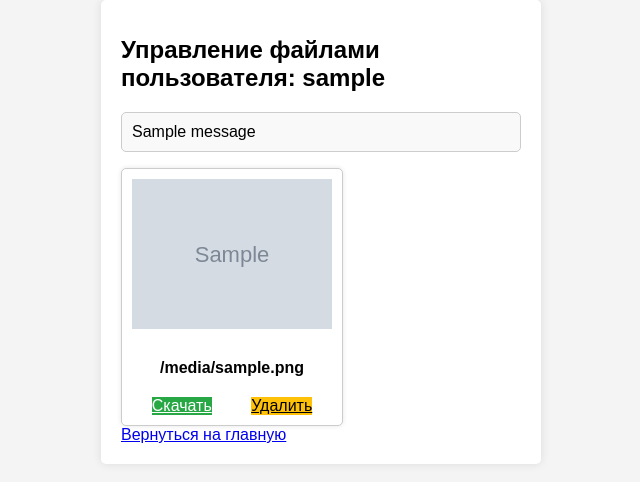
After one commit to GoldenEagle74/lessons, a Flask app: template Flask/templates/user_files.html in a window 1280 px wide. The commit adds this page. Shown: the top 482 px of the page, without its empty margins (319-959 px from the left). Run offline with Flask 3, Linux system fonts and the light colour scheme; tables that the repository leaves empty hold one stand-in row (values such as "Sample post"); the template is opened without the code that fills it: values that come from a table or form of the project are taken from there, most other values are stand-ins (such as "Sample title", 1, 10 or a date in 2020); grey boxes marked "Sample" are stand-in pictures; one stand-in notice (Sample message) is shown.

Commit message:
added uploading and view files

```diff
--- a/Flask/app.py
+++ b/Flask/app.py
@@ -1,10 +1,14 @@
-from flask import Flask, render_template, request, redirect, url_for, flash, session
+from flask import Flask, render_template, request, redirect, url_for, flash, session, send_from_directory
 from flask_sqlalchemy import SQLAlchemy
 from werkzeug.security import generate_password_hash, check_password_hash
+import os
+
 
 app = Flask(__name__)
 app.config['SQLALCHEMY_DATABASE_URI'] = 'sqlite:///db.sqlite'
 app.config['SECRET_KEY'] = 'your-secret-key'  # Замените на ваш собственный секретный ключ
+app.config['UPLOAD_FOLDER'] = 'uploads'  # Папка для загрузки файлов
+app.config['MAX_CONTENT_LENGTH'] = 16 * 1024 * 1024  # Максимальный размер загружаемого файла (16 МБ)
 
 db = SQLAlchemy(app)
 
@@ -21,6 +25,40 @@ def index():
         if user:
             username = user.username
     return render_template('index.html', username=username)
+
+# Добавлен маршрут для страницы управления файлами
+@app.route('/user/files')
+def user_files():
+    if 'user_id' not in session:
+        flash('Вы должны войти в систему, чтобы управлять файлами', 'danger')
+        return redirect(url_for('login'))
+
+    user = User.query.get(session['user_id'])
+    user_files = os.listdir(app.config['UPLOAD_FOLDER'])
+
+    return render_template('user_files.html', user=user, user_files=user_files)
+
+# Маршрут для скачивания файла
+@app.route('/download/<filename>')
+def download_file(filename):
+    return send_from_directory(app.config['UPLOAD_FOLDER'], filename, as_attachment=True)
+
+# Маршрут для удаления файла
+@app.route('/delete/<filename>')
+def delete_file(filename):
+    if 'user_id' not in session:
+        flash('Вы должны войти в систему, чтобы управлять файлами', 'danger')
+        return redirect(url_for('login'))
+
+    # Проверка наличия файла и прав пользователя на удаление
+    file_path = os.path.join(app.config['UPLOAD_FOLDER'], filename)
+    if os.path.exists(file_path):
+        os.remove(file_path)
+        flash(f'Файл {filename} успешно удален', 'success')
+    else:
+        flash(f'Файл {filename} не существует', 'danger')
+
+    return redirect(url_for('user_files'))
 
 @app.route('/login', methods=['GET', 'POST'])
 def login():
@@ -55,6 +93,26 @@ def logout():
     flash('Вы успешно вышли из системы!', 'success')
     return redirect(url_for('index'))
 
+@app.route('/upload', methods=['GET', 'POST'])
+def upload():
+    if 'user_id' not in session:
+        flash('Вы должны войти в систему, чтобы загружать файлы', 'danger')
+        return redirect(url_for('login'))
+
+    if request.method == 'POST':
+        uploaded_file = request.files['file']
+        if uploaded_file.filename != '':
+            # Сохраняем файл в папке UPLOAD_FOLDER
+            filename = os.path.join(app.config['UPLOAD_FOLDER'], uploaded_file.filename)
+            uploaded_file.save(filename)
+            flash('Файл успешно загружен!', 'success')
+
+    return render_template('upload.html')
+
+@app.route('/uploads/<filename>')
+def upload_file(filename):
+    return send_from_directory(app.config['UPLOAD_FOLDER'], filename)
+
 if __name__ == '__main__':
     with app.app_context():
         db.create_all()
--- a/Flask/static/styles.css
+++ b/Flask/static/styles.css
@@ -166,4 +166,64 @@ button[type="submit"]:hover {
     margin-bottom: 20px;
 }
 
-/* Дополнительные стили могут быть добавлены по мере необходимости */
+/* Стили для кнопок */
+.btn {
+    margin-top: 10px;
+}
+
+/* Дополнительные стили для кнопок */
+.btn-success {
+    background-color: #28a745;
+    color: #fff;
+}
+
+.btn-success:hover {
+    background-color: #218838;
+}
+
+.btn-warning {
+    background-color: #ffc107;
+    color: #000;
+}
+
+.btn-warning:hover {
+    background-color: #e0a800;
+}
+
+/* Стили для списка файлов */
+.file-list {
+    display: flex;
+    flex-wrap: wrap;
+    gap: 20px;
+    justify-content: flex-start;
+}
+
+/* Стили для элемента файла */
+.file-item {
+    border: 1px solid #ccc;
+    padding: 10px;
+    border-radius: 5px;
+    background-color: #fff;
+    box-shadow: 0 0 5px rgba(0, 0, 0, 0.1);
+    text-align: center;
+    max-width: 200px;
+}
+
+/* Стили для изображения файла */
+.file-image {
+    max-width: 100%;
+    max-height: 150px;
+    margin-bottom: 10px;
+}
+
+/* Стили для имени файла */
+.file-name {
+    font-weight: bold;
+    margin-bottom: 10px;
+}
+
+/* Стили для кнопок действий с файлом */
+.file-actions {
+    display: flex;
+    justify-content: space-around;
+}
--- a/Flask/templates/index.html
+++ b/Flask/templates/index.html
@@ -41,14 +41,20 @@
             {% if username %}
             <h1 class="display-4" style="font-size: 32px;">Добро пожаловать, {{ username }}!</h1>
             <p class="lead">Добро пожаловать на наш сайт. Здесь вы можете узнать много интересного!</p>
+            <a class="btn btn-primary" href="{{ url_for('upload') }}" role="button">Загрузить файл</a>
+            <a class="btn btn-success" href="{{ url_for('user_files') }}" role="button">Мои файлы</a>
             {% else %}
             <h1 class="display-4" style="font-size: 32px;">Добро пожаловать на главную страницу</h1>
             <p class="lead">Здесь вы можете узнать много интересного. Пожалуйста, войдите или зарегистрируйтесь, чтобы получить доступ ко всем функциям сайта.</p>
+            <a class="btn btn-primary" href="{{ url_for('login') }}" role="button">Войти</a>
+            <a class="btn btn-success" href="{{ url_for('register') }}" role="button">Регистрация</a>
             {% endif %}
         </div>
     </div>
 
     <!-- Подключение библиотеки Bootstrap JS (замените на ссылку на свою версию Bootstrap) -->
     <script src="https://cdn.jsdelivr.net/npm/bootstrap@5.3.2/dist/js/bootstrap.bundle.min.js" integrity="sha384-C6RzsynM9kWDrMNeT87bh95OGNyZPhcTNXj1NW7RuBCsyN/o0jlpcV8Qyq46cDfL" crossorigin="anonymous"></script>
+    <!-- Подключение скриптов JavaScript -->
+    <script src="{{ url_for('static', filename='scripts.js') }}"></script>
 </body>
 </html>
--- /dev/null
+++ b/Flask/templates/user_files.html
@@ -0,0 +1,37 @@
+<!DOCTYPE html>
+<html lang="en">
+<head>
+    <meta charset="UTF-8">
+    <meta name="viewport" content="width=device-width, initial-scale=1.0">
+    <title>Управление файлами</title>
+    <!-- Подключение стилей (путь к вашему CSS) -->
+    <link rel="stylesheet" href="{{ url_for('static', filename='styles.css') }}">
+</head>
+<body>
+    <div class="container">
+        <h1>Управление файлами пользователя: {{ user.username }}</h1>
+        {% with messages = get_flashed_messages() %}
+            {% if messages %}
+                <ul class="messages">
+                    {% for message in messages %}
+                        <li>{{ message }}</li>
+                    {% endfor %}
+                </ul>
+            {% endif %}
+        {% endwith %}
+        <div class="file-list">
+            {% for file in user_files %}
+                <div class="file-item">
+                    <img src="{{ url_for('upload_file', filename=file) }}" alt="{{ file }}" class="file-image">
+                    <p class="file-name">{{ file }}</p>
+                    <div class="file-actions">
+                        <a href="{{ url_for('download_file', filename=file) }}" download class="btn btn-success">Скачать</a>
+                        <a href="{{ url_for('delete_file', filename=file) }}" class="btn btn-warning">Удалить</a>
+                    </div>
+                </div>
+            {% endfor %}
+        </div>
+        <a href="{{ url_for('index') }}" class="btn btn-primary">Вернуться на главную</a>
+    </div>
+</body>
+</html>
```
Also changed, not shown: Flask/templates/upload.html (added, +30 -0 lines).
